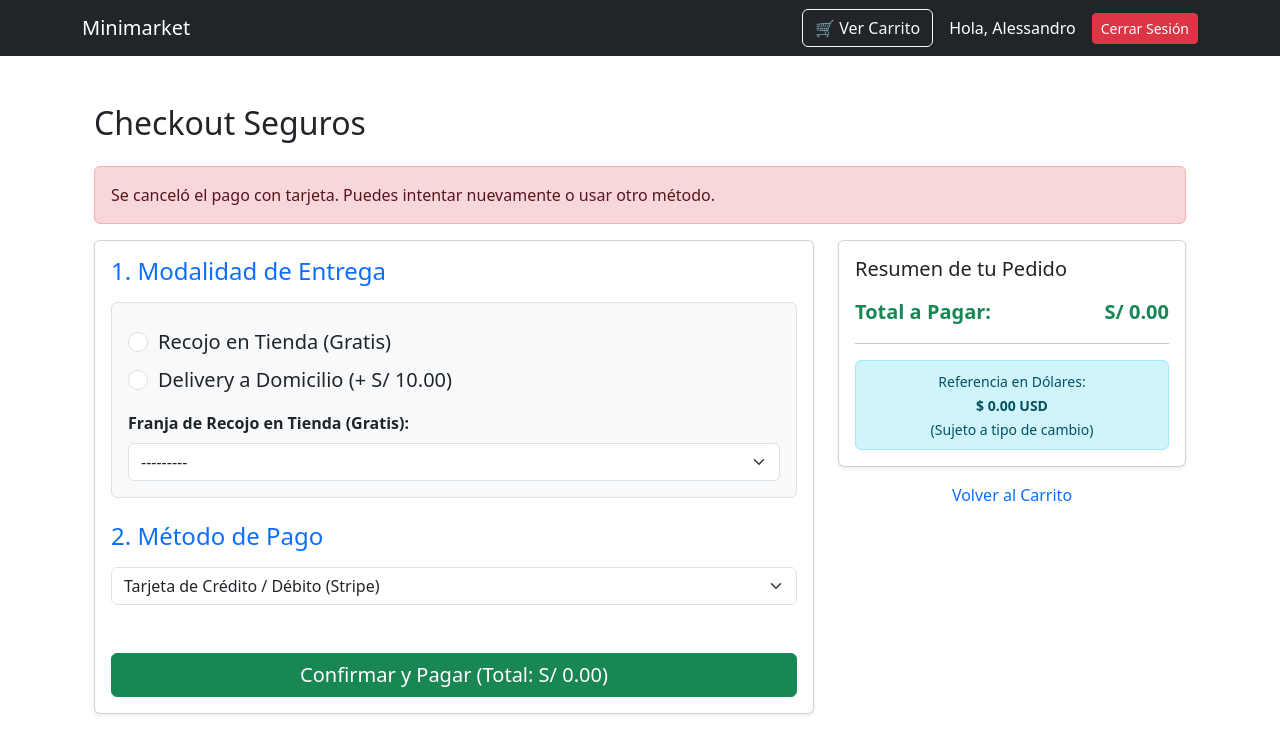
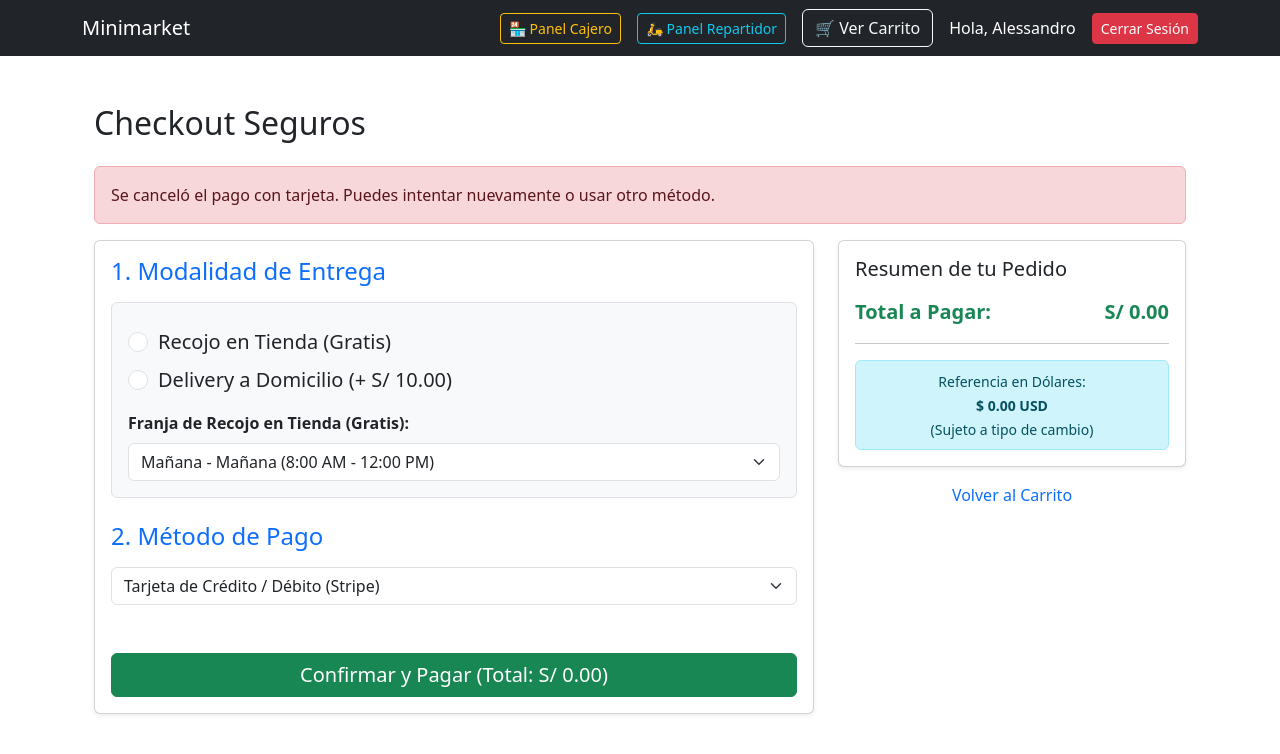
Before and after one commit to alessandrovelezh-png/minimarket-django, a Django app: page /pedidos/stripe/cancel/ in a window 1280 px wide. Shown: the top 754 px of the page. Run offline with Django 5.2, Linux system fonts and the light colour scheme; a user stored in the database is signed in.

Commit message:
fix: grupo de cajeros y repartidores

```diff
--- a/apps/catalogo/templates/catalogo/base.html
+++ b/apps/catalogo/templates/catalogo/base.html
@@ -12,6 +12,13 @@
             <a class="navbar-brand" href="{% url 'catalogo:lista_productos' %}">Minimarket</a>
 
             <div class="d-flex align-items-center gap-3">
+
+                <!-- BOTONES DE PANELES OPERATIVOS (Solo para empleados) -->
+                {% if user.is_staff %}
+                    <a href="{% url 'pedidos:panel_cajero' %}" class="btn btn-outline-warning btn-sm">🏪 Panel Cajero</a>
+                    <a href="{% url 'pedidos:panel_repartidor' %}" class="btn btn-outline-info btn-sm">🛵 Panel Repartidor</a>
+                {% endif %}
+
                 <a href="{% url 'pedidos:ver_carrito' %}" class="btn btn-outline-light">🛒 Ver Carrito</a>
 
                 {% if user.is_authenticated %}
--- a/apps/pedidos/forms.py
+++ b/apps/pedidos/forms.py
@@ -1,4 +1,6 @@
 from django import forms
+from django.utils import timezone
+import datetime
 from .models import Pedido, Pago
 
 class CheckoutForm(forms.ModelForm):
@@ -18,3 +20,40 @@
             'direccion_delivery': forms.TextInput(attrs={'class': 'form-control', 'placeholder': 'Ej. Av. Javier Prado 1234, Lima'}),
             'franja_recojo': forms.Select(attrs={'class': 'form-select'}),
         }
+
+    # NUEVO: Lógica dinámica de horarios
+    def __init__(self, *args, **kwargs):
+        super().__init__(*args, **kwargs)
+
+        hora_actual = timezone.localtime().time()
+        hora_tarde = datetime.time(12, 0)
+        hora_noche = datetime.time(16, 0)
+        hora_cierre = datetime.time(20, 0)
+
+        opciones = []
+        if hora_actual < hora_tarde:
+            opciones = [
+                ('HOY_MAÑANA', 'Hoy - Mañana (8:00 AM - 12:00 PM)'),
+                ('HOY_TARDE', 'Hoy - Tarde (12:00 PM - 4:00 PM)'),
+                ('HOY_NOCHE', 'Hoy - Noche (4:00 PM - 8:00 PM)')
+            ]
+        elif hora_tarde <= hora_actual < hora_noche:
+            opciones = [
+                ('HOY_TARDE', 'Hoy - Tarde (12:00 PM - 4:00 PM)'),
+                ('HOY_NOCHE', 'Hoy - Noche (4:00 PM - 8:00 PM)'),
+                ('MAN_MAÑANA', 'Mañana - Mañana (8:00 AM - 12:00 PM)')
+            ]
+        elif hora_noche <= hora_actual < hora_cierre:
+            opciones = [
+                ('HOY_NOCHE', 'Hoy - Noche (4:00 PM - 8:00 PM)'),
+                ('MAN_MAÑANA', 'Mañana - Mañana (8:00 AM - 12:00 PM)'),
+                ('MAN_TARDE', 'Mañana - Tarde (12:00 PM - 4:00 PM)')
+            ]
+        else:
+            opciones = [
+                ('MAN_MAÑANA', 'Mañana - Mañana (8:00 AM - 12:00 PM)'),
+                ('MAN_TARDE', 'Mañana - Tarde (12:00 PM - 4:00 PM)'),
+                ('MAN_NOCHE', 'Mañana - Noche (4:00 PM - 8:00 PM)')
+            ]
+
+        self.fields['franja_recojo'].choices = opciones
--- a/apps/pedidos/models.py
+++ b/apps/pedidos/models.py
@@ -22,9 +22,12 @@
     ]
 
     OPCIONES_FRANJA = [
-        ('MAÑANA', 'Mañana (8:00 AM - 12:00 PM)'),
-        ('TARDE', 'Tarde (12:00 PM - 4:00 PM)'),
-        ('NOCHE', 'Noche (4:00 PM - 8:00 PM)'),
+        ('HOY_MAÑANA', 'Hoy - Mañana (8:00 AM - 12:00 PM)'),
+        ('HOY_TARDE', 'Hoy - Tarde (12:00 PM - 4:00 PM)'),
+        ('HOY_NOCHE', 'Hoy - Noche (4:00 PM - 8:00 PM)'),
+        ('MAN_MAÑANA', 'Mañana - Mañana (8:00 AM - 12:00 PM)'),
+        ('MAN_TARDE', 'Mañana - Tarde (12:00 PM - 4:00 PM)'),
+        ('MAN_NOCHE', 'Mañana - Noche (4:00 PM - 8:00 PM)'),
     ]
 
     # NUEVO: Modalidades de entrega
--- a/apps/pedidos/views.py
+++ b/apps/pedidos/views.py
@@ -411,6 +411,7 @@
 
     return redirect(request.META.get('HTTP_REFERER', 'catalogo:lista_productos'))
 
+'''
 @login_required
 def descargar_ticket(request, pedido_id):
     pedido = get_object_or_404(Pedido, id=pedido_id, cliente=request.user)
@@ -430,3 +431,8 @@
     response = HttpResponse(pdf_file, content_type='application/pdf')
     response['Content-Disposition'] = f'attachment; filename="Ticket-Venta-{pedido.id}.pdf"'
     return response
+'''
+@login_required
+def descargar_ticket(request, pedido_id):
+    # Función base (Descomenta la lógica de WeasyPrint cuando esté habilitada localmente)
+    return HttpResponse("Visualización de comprobante. Función reservada para WeasyPrint.")
```
Also changed, not shown: db.sqlite3.
